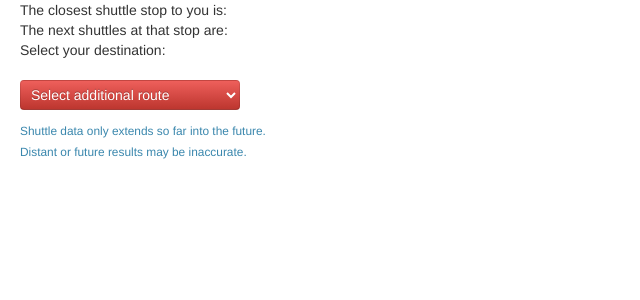
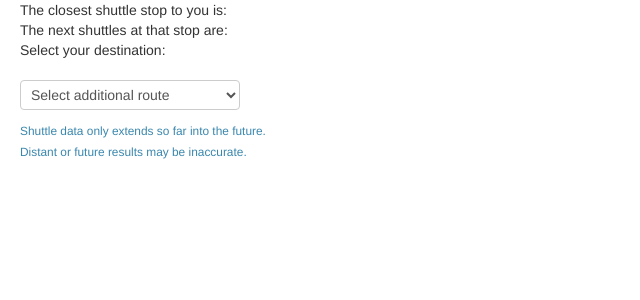
Before and after one commit to fredward/walkorshuttle, a Django app: template wosapp/templates/wosapp/index.html in a window 1280 px wide. Shown: the top 300 px of the page, without its empty margins (0-640 px from the left). Run offline with Django 3.2, Linux system fonts and the light colour scheme; the template is opened without the code that fills it, so the values that code supplies are empty; parts of the project's set-up code (start-up, migrations or seed data) failed here and were passed over; some libraries are stand-ins or nearby versions.

Commit message:
more rever

```diff
--- a/wosapp/static/js/destination_select.js
+++ b/wosapp/static/js/destination_select.js
@@ -11,7 +11,7 @@
 			//add buttons and options to select
 			if(this['name'] == 'Boylston Gate' || this['name'] == 'Quad' || this['name'] == 'Mather House' || this['name'] == 'Memorial Hall')
 			{
-				$('#popular-destinations').append($("<button/>", {text : this['name'], id : this['id'], class: "btn btn-danger", style: "margin-bottom: 5px"}));
+				$('#popular-destinations').append($("<button/>", {text : this['name'], id : this['id'], class: "btn", style: "margin-bottom: 5px"}));
 				i++;
 				//break up our button group
 				if(i==2)
--- a/wosapp/templates/wosapp/index.html
+++ b/wosapp/templates/wosapp/index.html
@@ -45,7 +45,7 @@
 							<div class="btn-group" id="popular-destinations">
 							</div>
 							<div id="destination-select">
-									<select class = "btn-danger">
+									<select>
 										<option id = "default">Select additional route</option>
 									</select>
 							</div>
```
